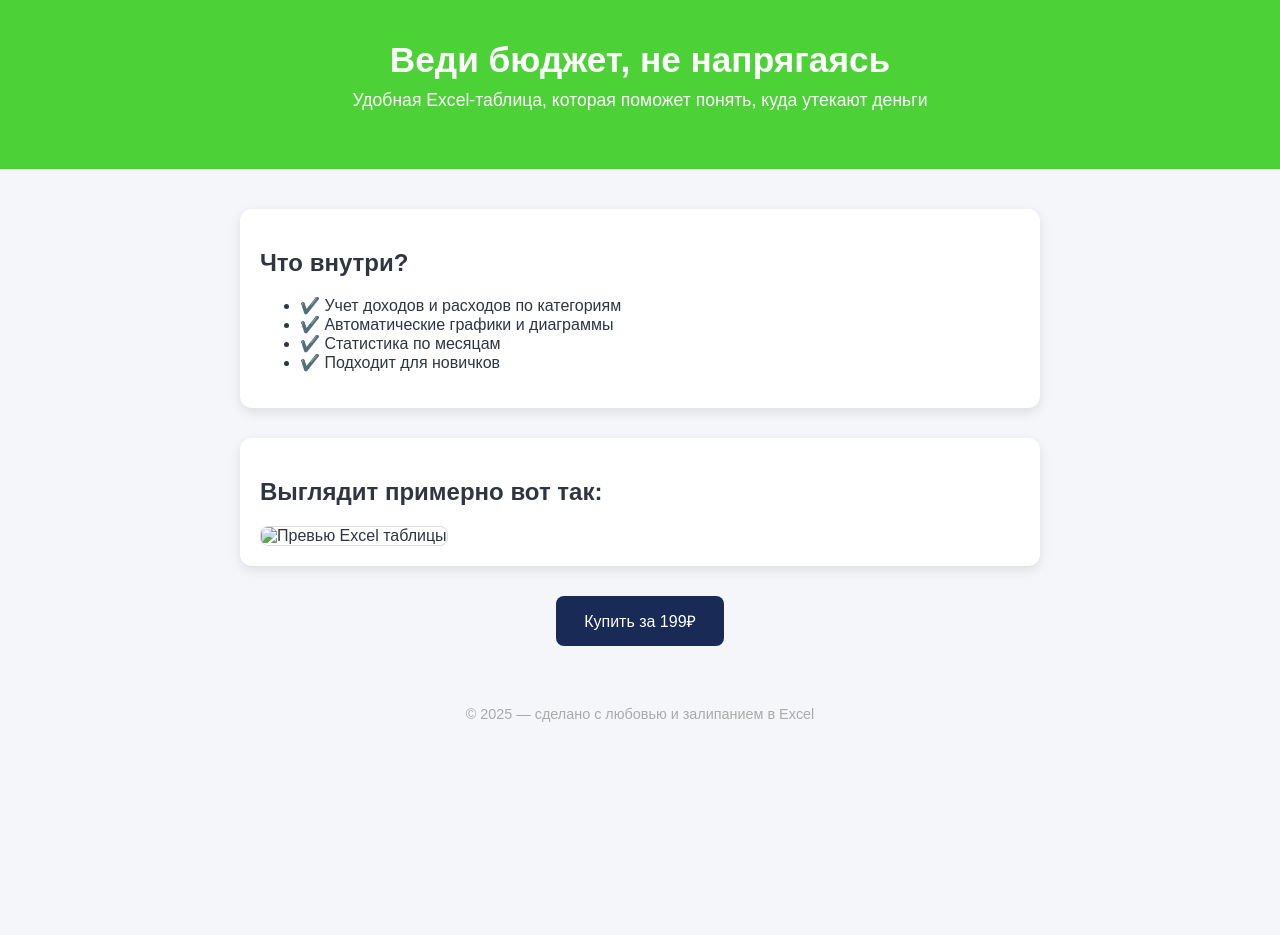
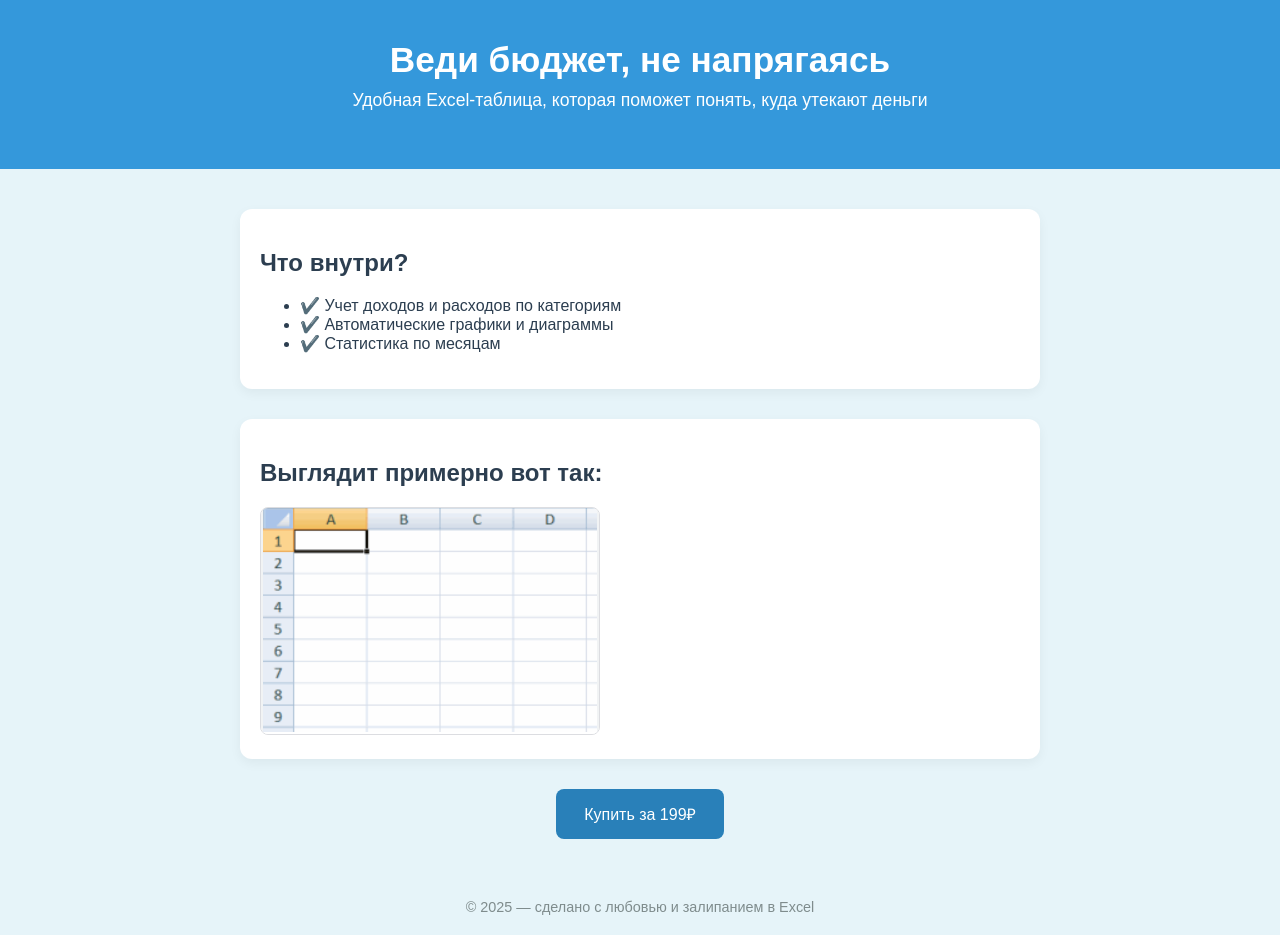
Before and after one commit to Lepsi4andra/budget-site, a plain HTML site: page index.html in a window 1280 px wide. Before the commit the page ends 800 px from the top, so only its background shows below. Drawn offline with Linux system fonts and the light colour scheme.

Commit message:
index.html

```diff
--- a/index.html
+++ b/index.html
@@ -8,11 +8,11 @@
     body {
       margin: 0;
       font-family: Arial, sans-serif;
-      background: #f5f6fa;
-      color: #2f3640;
+      background: #e6f4f9;
+      color: #2c3e50;
     }
     header {
-      background: #4cd137;
+      background: #3498db;
       color: white;
       text-align: center;
       padding: 40px 20px;
@@ -34,7 +34,7 @@
       background: white;
       padding: 20px;
       border-radius: 12px;
-      box-shadow: 0 4px 12px rgba(0,0,0,0.1);
+      box-shadow: 0 4px 12px rgba(0,0,0,0.05);
       margin-bottom: 30px;
     }
     .preview img {
@@ -48,7 +48,7 @@
     }
     .cta a {
       display: inline-block;
-      background: #192a56;
+      background: #2980b9;
       color: white;
       text-decoration: none;
       padding: 14px 28px;
@@ -57,13 +57,13 @@
       transition: background 0.3s ease;
     }
     .cta a:hover {
-      background: #273c75;
+      background: #2471a3;
     }
     footer {
       text-align: center;
       padding: 20px;
       font-size: 0.9em;
-      color: #aaa;
+      color: #7f8c8d;
     }
   </style>
 </head>
@@ -79,12 +79,11 @@
         <li>✔️ Учет доходов и расходов по категориям</li>
         <li>✔️ Автоматические графики и диаграммы</li>
         <li>✔️ Статистика по месяцам</li>
-        <li>✔️ Подходит для новичков</li>
       </ul>
     </div>
     <div class="preview">
       <h2>Выглядит примерно вот так:</h2>
-      <img src="excel-preview" alt="Превью Excel таблицы">
+      <img src="excel-preview.png" alt="Превью Excel таблицы">
     </div>
     <div class="cta">
       <a href="#">Купить за 199₽</a>
```
